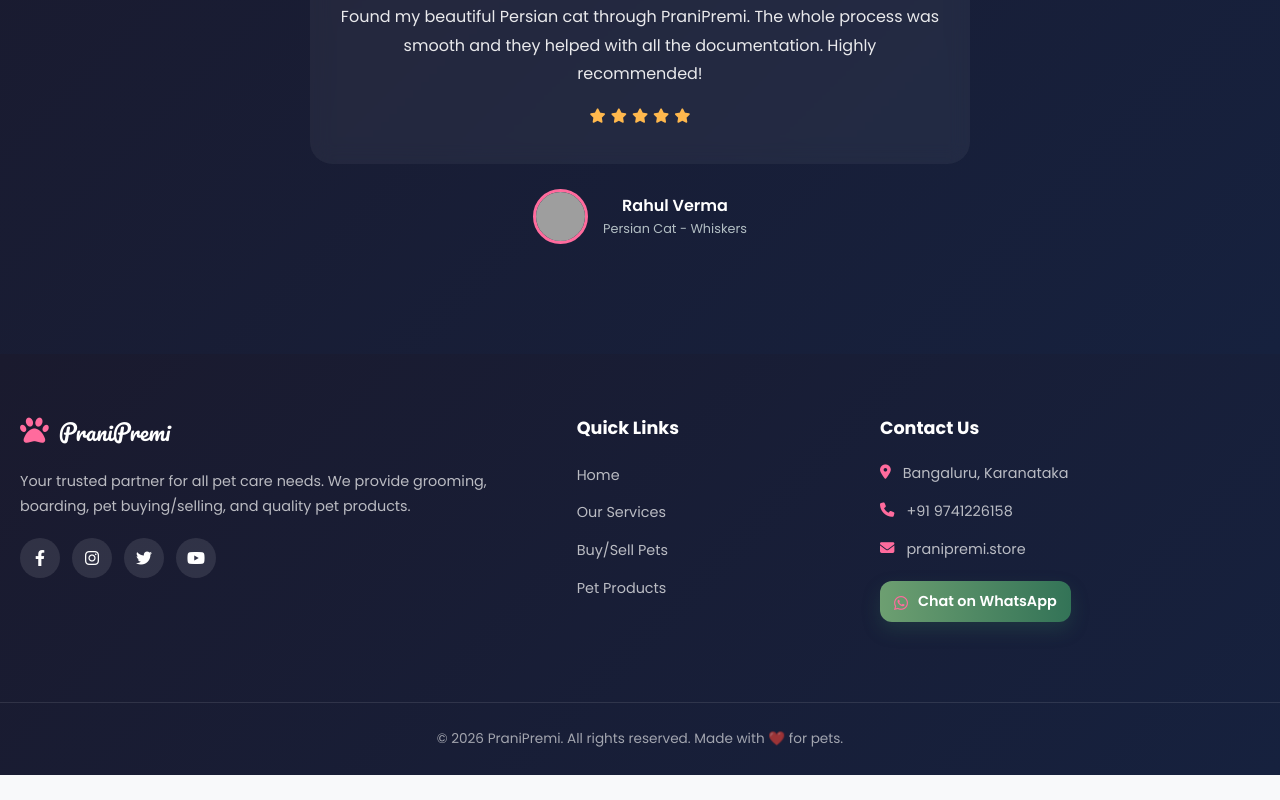
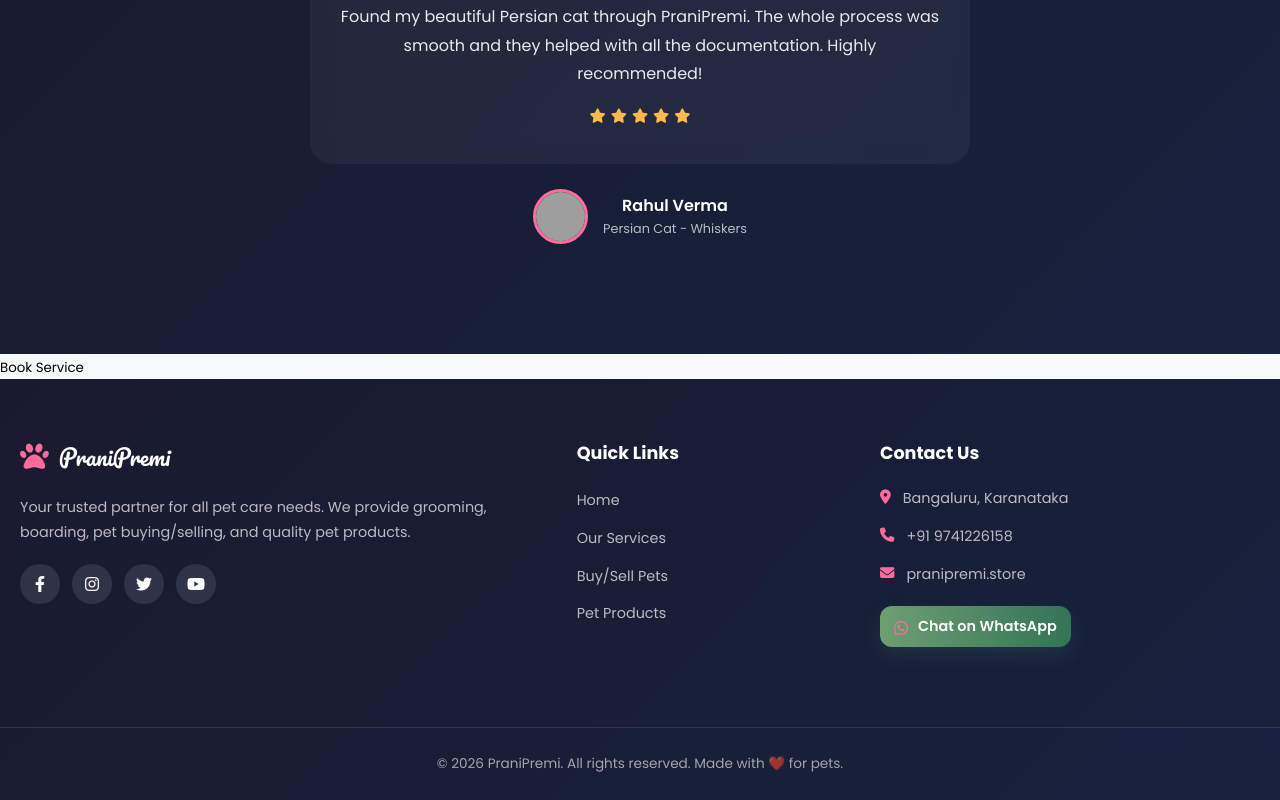
Before and after one commit to ganeshmurali01/pranipremi, a React (Create React App) app: page / in a window 1280 px wide. Shown: the part 4584-5384 px from the top of the page. Before the commit the page ends 5359 px from the top, so only its background shows below. Built offline with nearby package versions, Linux system fonts and the light colour scheme; grey boxes are pictures that could not be loaded.

Commit message:
New form changes

```diff
--- a/src/App.jsx
+++ b/src/App.jsx
@@ -10,12 +10,14 @@
 import UserProfile from './components/UserProfile';
 import WhatsAppButton from './components/WhatsAppButton';
 import Footer from './components/Footer';
+import BookingForm from './components/Bookingform';
 import './App.css';
 
 function App() {
   const [currentPage, setCurrentPage] = useState('home');
   const [showCart, setShowCart] = useState(false);
   const [showProfile, setShowProfile] = useState(false);
+  const [showBookingForm, setShowBookingForm] = useState(false);
 
   let pageContent;
 
@@ -49,6 +51,11 @@
 
         <main>
           {pageContent}
+
+          {/* ✅ TEMP button to open form */}
+          <button onClick={() => setShowBookingForm(true)}>
+            Book Service
+          </button>
         </main>
 
         <Footer setCurrentPage={setCurrentPage} />
@@ -56,6 +63,14 @@
 
         {showCart && <Cart onClose={() => setShowCart(false)} />}
         {showProfile && <UserProfile onClose={() => setShowProfile(false)} />}
+
+        {/* ✅ Booking Form */}
+        {showBookingForm && (
+          <BookingForm
+            isOpen={showBookingForm}
+            onClose={() => setShowBookingForm(false)}
+          />
+        )}
       </div>
     </CartProvider>
   );
```
